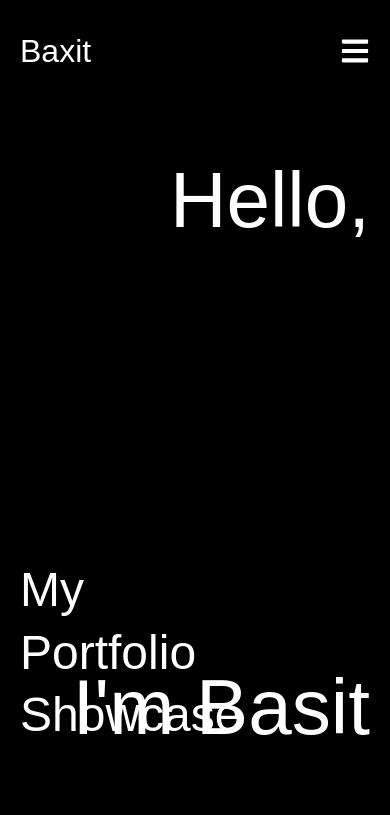
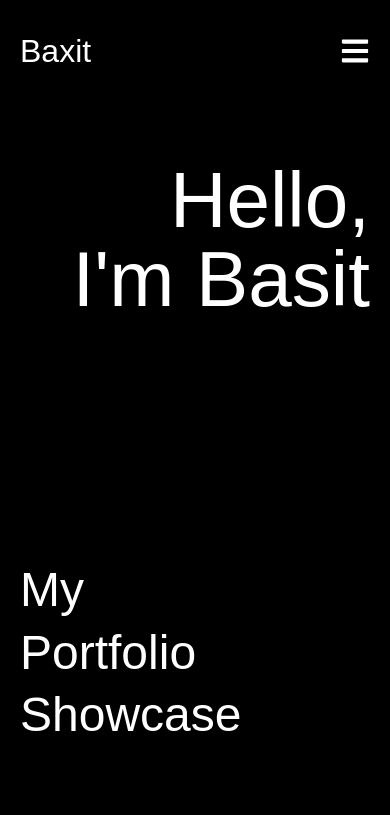
Before and after one commit to Basit46/portfolio_v2, a React (Vite) app: page / in a window 390 px wide. Shown: the top 815 px of the page. Built offline with nearby package versions, Linux system fonts and the light colour scheme; a web font is replaced by a local one.

Commit message:
Updated Hero Section

```diff
--- a/src/components/Hero.tsx
+++ b/src/components/Hero.tsx
@@ -22,7 +22,7 @@ const Hero = () => {
         Showcase
       </p>
 
-      <div className="w-full xl:w-fit text-right flex flex-col justify-between">
+      <div className="w-full xl:w-fit text-right flex flex-col md:justify-between">
         <h1 className="overflow-hidden">
           <span
             ref={(el) => heroTexts.current.push(el as HTMLSpanElement)}
```
